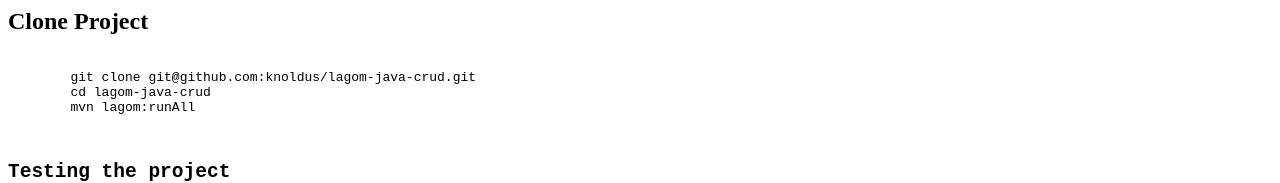
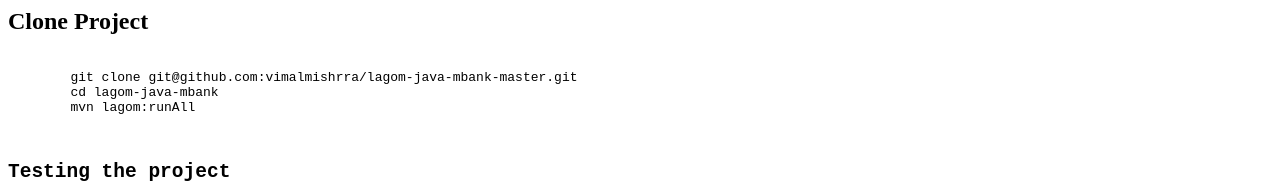
Before and after one commit to vimalmishrra/lagom-java-mbank-master, a plain HTML site: page gettingstarted/index.html in a window 1280 px wide. Shown: the part 230-413 px from the top of the page. Drawn offline with Linux system fonts and the light colour scheme.

Commit message:
Add files via upload

```diff
--- a/gettingstarted/index.html
+++ b/gettingstarted/index.html
@@ -16,8 +16,8 @@
     </code></pre>
     <h2>Clone Project</h2>
     <pre><code>
-        git clone git@github.com:knoldus/lagom-java-crud.git
-        cd lagom-java-crud
+        git clone git@github.com:vimalmishrra/lagom-java-mbank-master.git
+        cd lagom-java-mbank
         mvn lagom:runAll
     </code>
 	<h2>Testing the project</h2>
```
